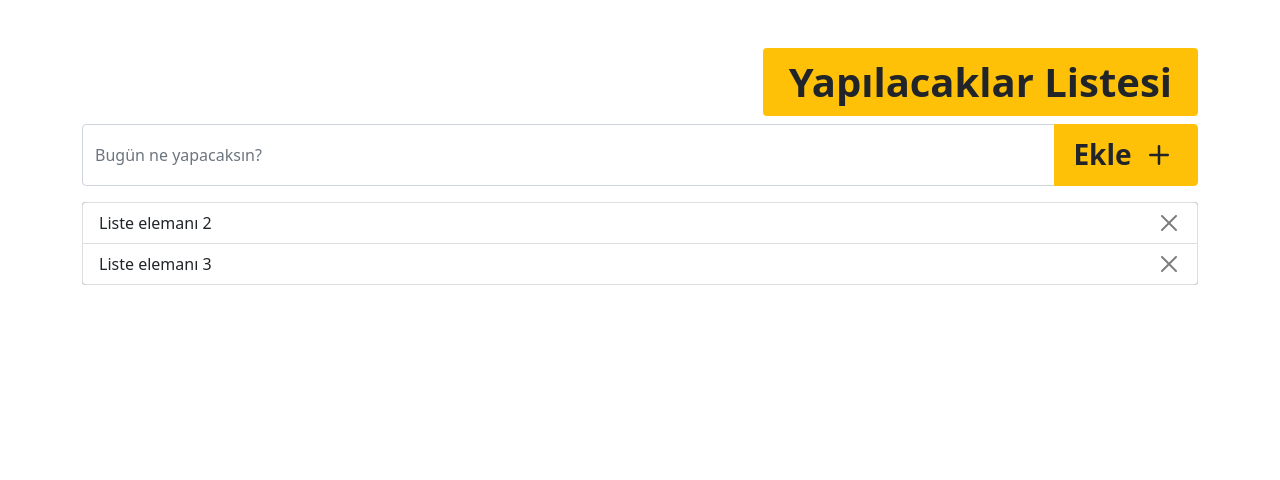
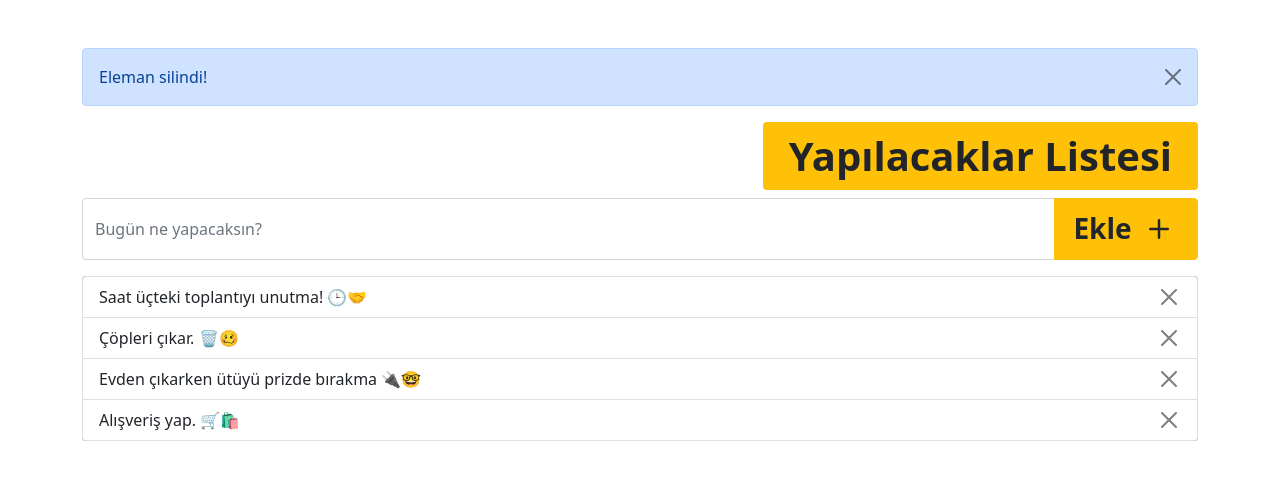
Before and after one commit to ugurkiymetli/patika-js-todo, a plain HTML site: page index.html in a window 1280 px wide. Both pictures are taken after a click on the button 1169 px from the left and 222 px from the top of the page. Drawn offline with nearby package versions, Linux system fonts and the light colour scheme.

Commit message:
liste elemanları düzenlendi

```diff
--- a/index.html
+++ b/index.html
@@ -22,9 +22,9 @@
 </head>
 
 <body>
-
     <div class="container-md mt-5">
         <div class="header">
+            <div id="liveAlertPlaceholder"></div>
             <h2 class="badge bg-warning fs-1 text-dark float-end"> Yapılacaklar Listesi </h2>
             <form id="userListForm">
                 <div class="input-group mb-3 ">
@@ -42,15 +42,26 @@
         </div>
 
         <ul id="userList" class="list-group bg-secondary">
-            <li class="list-group-item list-group-item-action">Liste elemanı 1
+            <li class="list-group-item list-group-item-action">Arkadaşına bir hediye seç. 🎁🎉
                 <button type="button" class="btn-close remove float-end" aria-label="Close"></button>
             </li>
-            <li class="list-group-item list-group-item-action">Liste elemanı 2
+            <li class="list-group-item list-group-item-action">Saat üçteki toplantıyı unutma! 🕒🤝
                 <button type="button" class="btn-close remove float-end" aria-label="Close"></button>
             </li>
-            <li class="list-group-item list-group-item-action">Liste elemanı 3
+            <li class="list-group-item list-group-item-action"> Çöpleri çıkar. 🗑️🥴
+
                 <button type="button" class="btn-close remove float-end" aria-label="Close"></button>
             </li>
+            <li class="list-group-item list-group-item-action"> Evden çıkarken ütüyü prizde bırakma 🔌🤓
+
+                <button type="button" class="btn-close remove float-end" aria-label="Close"></button>
+            </li>
+            <li class="list-group-item list-group-item-action"> Alışveriş yap. 🛒🛍
+
+                <button type="button" class="btn-close remove float-end" aria-label="Close"></button>
+            </li>
+
+
         </ul>
     </div>
 </body>
--- a/todolist.js
+++ b/todolist.js
@@ -4,15 +4,24 @@ var ulDOM = document.querySelector('ul')
 var listNodes = document.querySelectorAll('li')
 var listAddButtonDOM = document.querySelector('#listAddButton')
 var listRemoveButtonDOM = document.getElementsByClassName('remove');
+var alertDOM = document.querySelector('#liveAlertPlaceholder')
+
+function alertFunc(message, type) {
+    alertDOM.innerHTML = ''
+    var wrapper = document.createElement('div')
+    wrapper.innerHTML = `
+        <div class="alert alert-${type} alert-dismissible fade show" role="alert">
+        ${message}
+            <button type="button" class="btn-close" data-bs-dismiss="alert" aria-label="Close"></button>
+        </div>`
+    alertDOM.append(wrapper)
+}
 
 //form handler
 userInputFormDOM.addEventListener('submit', formHandler)
 
 for (let i = 0; i < listRemoveButtonDOM.length; i++) {
     listRemoveButtonDOM[i].addEventListener('click', removeListElement)
-}
-
-for (let i = 0; i < listRemoveButtonDOM.length; i++) {
     listNodes[i].addEventListener('click', listElementClick)
 }
 //form handler fonksiyonu
@@ -22,14 +31,14 @@ function formHandler(event) {
         addListElement(userInput.value)
         userInput.value = ""
     } else {
-        // alertFunction('Kullanıcı adı ve not bilgisi boş olamaz!', 'warning')
-        alert('Girilen not boş olamaz!')
+        alertFunc('Listeye boş eleman eklenemez!', 'warning')
     }
 }
 
 function removeListElement() {
     console.log("liste eleman silme butonu tıklandı")
     this.parentNode.parentNode.removeChild(this.parentNode);
+    alertFunc('Eleman silindi!', 'primary')
 }
 
 function listElementClick() {
@@ -55,73 +64,5 @@ function addListElement(userInput) {
     //oluşturduğumuz li ve button elemanlarını listeye ekliyoruz
     liDOM.appendChild(buttonDOM)
     ulDOM.appendChild(liDOM)
+    alertFunc('Listeye eleman eklendi!', 'success')
 }
-/*
-let userInput = document.querySelector('#userInput')
-let userListFormDOM = document.querySelector("#userListForm")
-let listDOM = document.querySelector("#userList")
-let listNode = document.getElementsByTagName('LI')
-let listAddButtonDOM = document.querySelector("#listAddButton")
-
-let listRemoveButtonDOM = document.getElementsByClassName('close')
-console.log("silinebilecek eleman sayısı: ", listRemoveButtonDOM.length + 1, listRemoveButtonDOM)
-console.log(listRemoveButtonDOM)
-
-//close button ekleniyor
-for (let i = 0; i < listNode.length; i++) {
-    console.log("liste elemanlarına silme butonu eklendi:", listNode[i]);
-    listNode[i].innerHTML += `<button type="button" class="btn-close close float-end" aria-label="Close"></button>`
-}
-userListFormDOM.addEventListener('submit', formHandler)
-
-console.log("sayfa yüklendi:", listNode)
-console.log("silinebilecek eleman sayısı: ", listRemoveButtonDOM.length + 1, listRemoveButtonDOM)
-
-function formHandler(event) {
-    event.preventDefault()
-    if (userInput.value) {
-        addItem(userInput.value)
-        userInput.value = ""
-    } else {
-        // alertFunction('Kullanıcı adı ve not bilgisi boş olamaz!', 'warning')
-        alert('veri boş olamaz!')
-    }
-}
-
-const addItem = (userInput) => {
-    let listItemDOM = document.createElement('li');
-    listItemDOM.classList.add("list-group-item", "list-group-item-action")
-    listItemDOM.innerHTML = `
-    ${userInput}
-    <button type="button" class="btn-close close float-end" aria-label="Close"></button>
-    `
-    listDOM.append(listItemDOM)
-    listRemoveButtonDOM = document.getElementsByClassName('close')
-    console.log("listeye eleman eklendi:", listNode, "eleman sayısı: ", listNode.length + 1)
-
-    console.log("silinebilecek eleman sayısı: ", listRemoveButtonDOM.length + 1, listRemoveButtonDOM)
-}
-
-//liste elemanlarının üzerini çiziyor
-listDOM.addEventListener('click', function (event) {
-    if (event.target.tagName === 'LI') {
-        event.target.classList.toggle('text-decoration-line-through')
-    }
-}, false)
-
-//liste elemanlarını silmek
-// let listRemoveButtonDOM = document.getElementsByClassName('close')
-
-for (let i = 0; i < listRemoveButtonDOM.length; i++) {
-    listRemoveButtonDOM[i].onclick = function () {
-        console.log("silinebilecek eleman sayısı: ", listRemoveButtonDOM.length + 1, listRemoveButtonDOM)
-        var div = this.parentElement;
-        div.style.display = "none";
-
-        console.log("listeden eleman silindi: ", this.parentElement.textContent);
-    }
-}
-
-
-console.log(listRemoveButtonDOM)
-*/
```
